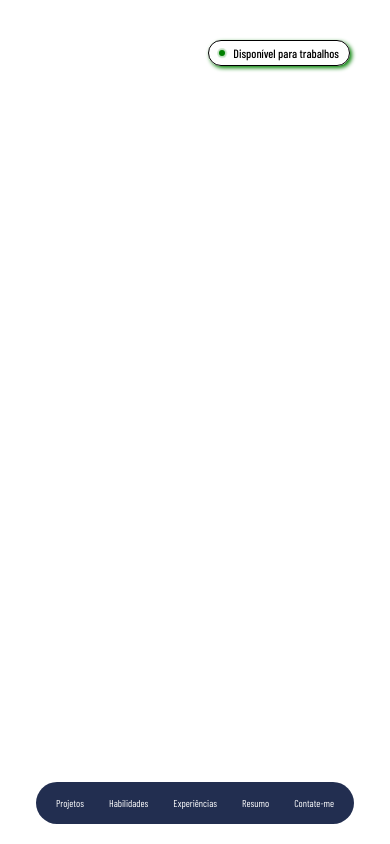
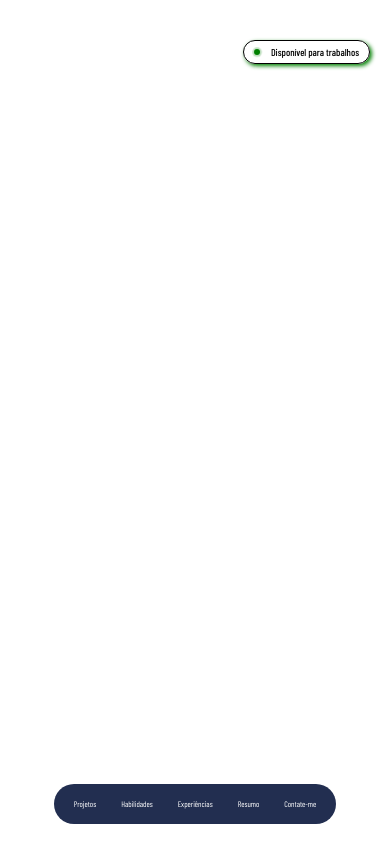
Before and after one commit to rena02to/portifolio, a Next.js app: page / in a window 390 px wide. Built offline with nearby package versions, Linux system fonts and the light colour scheme; a web font is replaced by a local one.

Commit message:
correções necessárias para os commits anteriores

```diff
--- a/src/styles/navbar.module.scss
+++ b/src/styles/navbar.module.scss
@@ -22,10 +22,10 @@
             position: relative;
             transition: transform 0.3s ease-out;
             @media (max-width: 600px){
-                font-size: 12px;
+                font-size: 14px;
             }
             @media (max-width: 400px){
-                font-size: 10px;
+                font-size: 8px;
             }
             &:hover{
                 background: $button-navbar-color;
--- a/src/styles/start.module.scss
+++ b/src/styles/start.module.scss
@@ -5,7 +5,7 @@
     .open{
         border: 1.25px solid black;
         box-shadow: 2px 2px 4px $color-icon-open;
-        width: 120px;
+        width: 140px;
         position: absolute;
         right: 40px;
         top: 40px;
@@ -13,11 +13,18 @@
         @include align-flex(row);
         justify-content: space-between;
         padding: 5px 10px;
+        @media (max-width: 600px){
+            width: 105px;
+            right: 20px;
+        }
         p{
-            font-size: 12px;
+            font-size: 14px;
             margin: 0;
             font-family: $font-barlow;
             font-weight: 500;
+            @media (max-width: 600px){
+                font-size: 10px;
+            }
         }
         span{
             width: 6px;
```
